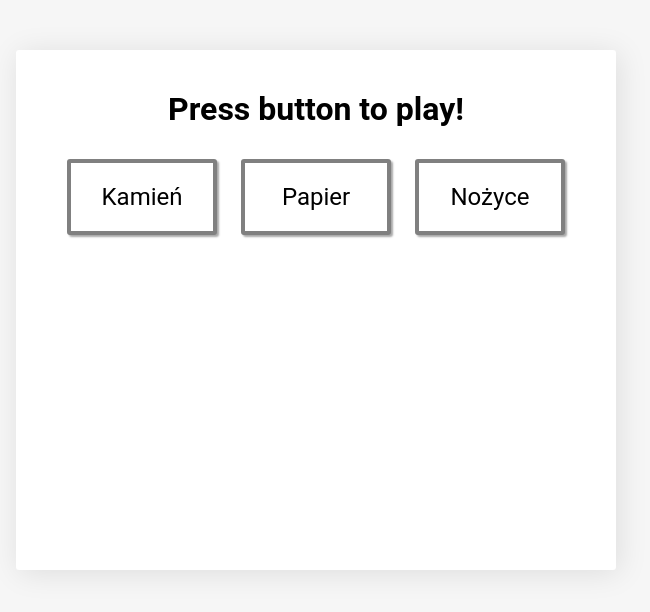
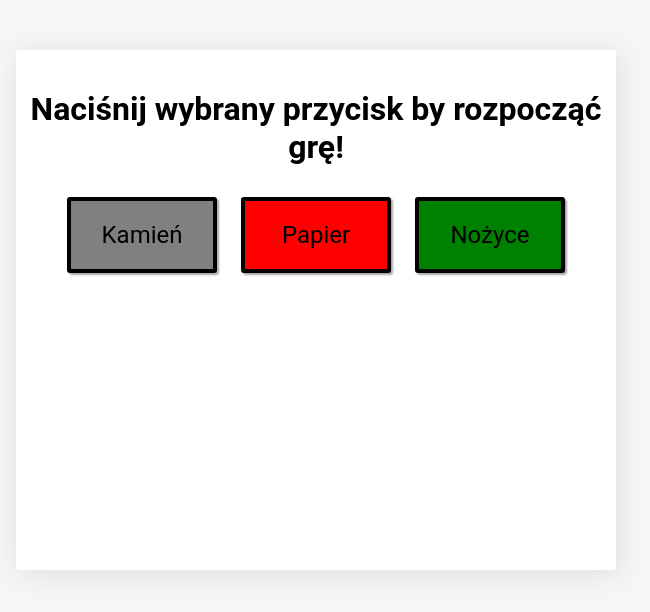
Before and after one commit to Edyta2801/javascript-prework, a website: page index.html in a window 1280 px wide. Shown: the whole page, without its empty margins (324-974 px from the left). Drawn offline with Linux system fonts and the light colour scheme.

Commit message:
add style for buttons

```diff
--- a/index.html
+++ b/index.html
@@ -9,7 +9,7 @@
 
 <body>
 	<div class="container">
-		<h1>Press button to play!</h1>
+		<h1>Naciśnij wybrany przycisk by rozpocząć grę!</h1>
 		<div id="buttons">
 			<button id="pickRock">Kamień</button>
 			<button id="pickPaper">Papier</button>
--- a/sass/style.scss
+++ b/sass/style.scss
@@ -30,11 +30,22 @@ button {
   padding: 20px 25px;
   width: 150px;
   margin: 0px 10px 0px 10px;
-  background-color: white;
-  border: 4px solid grey;
+  background-color:white;
+  border: 4px solid black;
   border-radius: 3px;
   box-shadow: 2px 2px 2px 0px rgba(168, 168, 168, 1);
 }
 button:hover {
-  box-shadow: 4px 4px 6px 0px rgba(168, 168, 168, 1);
+  box-shadow: 6px 6px 8px 0px rgba(168, 168, 168, 1);
 }
+
+#pickRock{
+  background-color: grey;
+}
+#pickPaper{
+background-color: red;
+}
+
+#pickScissors{
+  background-color: green
+}
```
Also changed, not shown: css/style.css, 1 other file.
